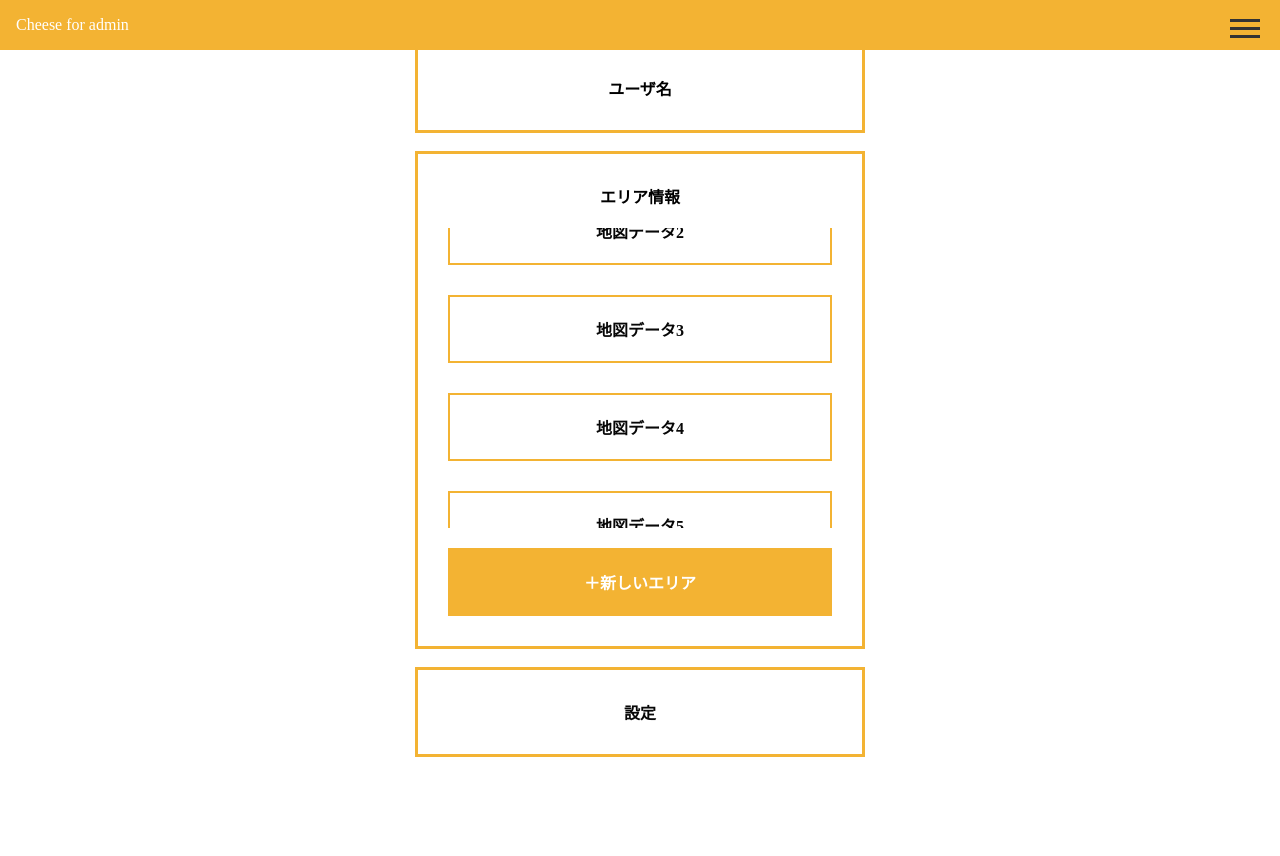
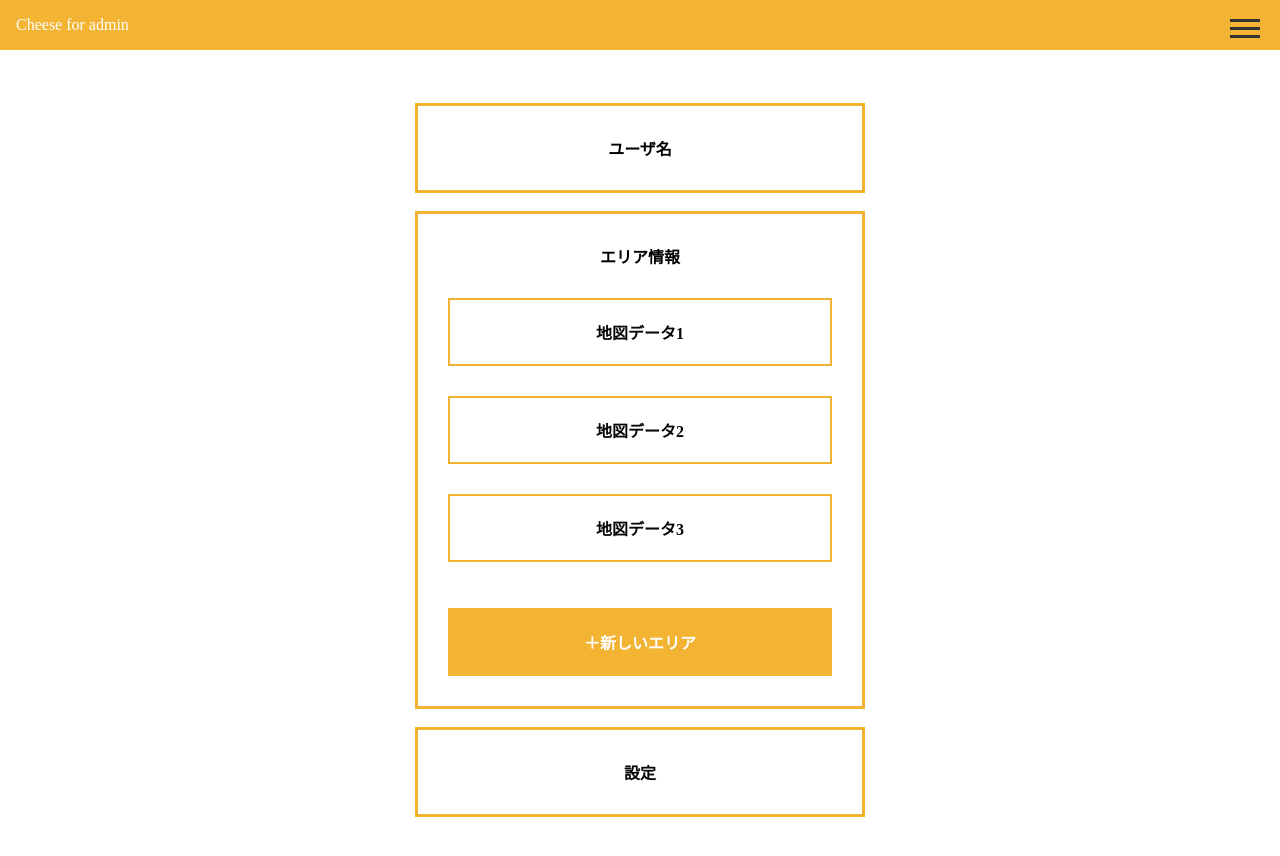
Before and after one commit to solomon011110/cheese-admin-app, a Next.js app: page / in a window 1280 px wide. Shown: the top 856 px of the page. Before the commit the page ends 800 px from the top, so only its background shows below. Built offline with nearby package versions, Linux system fonts and the light colour scheme.

Commit message:
app\api\mapData\route.tsの追加とapp\page.tsx及びcssの編集

```diff
--- /dev/null
+++ b/src/app/api/mapData/route.ts
@@ -0,0 +1,17 @@
+// src/app/api/mapData/route.ts
+import { NextResponse } from 'next/server';
+import path from 'path';
+import fs from 'fs/promises';
+
+export async function GET() {
+  try {
+    const filePath = path.join(process.cwd(), 'src', 'data', 'mapData.json');
+    const fileContents = await fs.readFile(filePath, 'utf-8');
+    const data = JSON.parse(fileContents);
+
+    return NextResponse.json(data);
+  } catch (error) {
+    console.error('API Route Error:', error);
+    return NextResponse.json({ error: 'データの取得に失敗' }, { status: 500 });
+  }
+}
--- a/src/app/globals.css
+++ b/src/app/globals.css
@@ -9,7 +9,6 @@ p{
 header{
     width: 100%;
     height: 60px;
-    position: absolute;
 }
 .nav{
     background-color: #f3b333;
@@ -172,17 +171,11 @@ a:active {
     padding: 30px;
     width: 30%;
     text-align: center;
+    flex-direction: column;
     display: flex;
-    flex-direction: column;
     gap: 20px;
-}
-.map-data{
-    width: 100%;
-    display: flex;
-    flex-direction: column;
-    justify-content: center;
-    gap: 10px;
-    overflow-y: scroll;
+    /* margin-left: auto; */
+    /* margin-right: auto; */
 }
 
 .map-data{
@@ -394,7 +387,7 @@ details{
 /* ------------add-newarea----------- */
 .step-list {
     display: flex;
-    padding: 20px 120px;
+    padding: 60px 120px 0px;
     gap: 4px;
 }
 
@@ -439,16 +432,17 @@ details{
     justify-content: center;
 }
 .newarea-content{
-    width: 62%;
-    aspect-ratio: 16/9;
+    width: 85%;
+    height: 450px;
     margin: 30px;
+    /* padding: ; */
+    line-height: 450px;
+    /* border: solid 2px #999999; */
     text-align: center;
     background-color:#ffecc7;
     color: #fff;
     font-size: 48px;
-    display: flex;
-    justify-content: center;
-    align-items: center;
+    /* font-weight:; */
 }
 
 .newarea-btn{
--- a/src/app/page.tsx
+++ b/src/app/page.tsx
@@ -1,18 +1,23 @@
-"use client"
+"use client";
+import { useEffect, useState } from "react";
 import Link from "next/link";
-import MapDate from "./compornents/mapDate"
-import fs from 'fs/promises';
-import path from 'path';
+import MapDate from "./compornents/mapDate";
 
 type MapData = {
   title: string;
   mapLink: string;
 };
 
-export default async function Page() {
-  const filePath = path.join(process.cwd(), 'src', 'data', 'mapData.json');
-  const jsonData = await fs.readFile(filePath, 'utf-8');
-  const mapDataList: MapData[] = JSON.parse(jsonData);
+export default function Page() {
+  const [mapDataList, setMapDataList] = useState<MapData[]>([]);
+  const [error, setError] = useState(false);
+
+  useEffect(() => {
+    fetch("/api/mapData")
+      .then((res) => res.json())
+      .then((data) => setMapDataList(data))
+      .catch(() => setError(true));
+  }, []);
 
   return (
     <div>
@@ -26,16 +31,21 @@ export default async function Page() {
         <div className="map-main">
           <p>エリア情報</p>
 
-
-        <div className="map-data">
-          {mapDataList.map(list =>
-              <MapDate
-                key = {list.title}
-                title = {list.title}
-                mapLink = {list.mapLink}
-              />)}
-        </div>
-
+          <div className="map-data">
+            {error ? (
+              <p>データの取得に失敗しました。</p>
+            ) : mapDataList.length === 0 ? (
+              <p>読み込み中...</p>
+            ) : (
+              mapDataList.map((list) => (
+                <MapDate
+                  key={list.title}
+                  title={list.title}
+                  mapLink={list.mapLink}
+                />
+              ))
+            )}
+          </div>
 
           <div>
             <Link href="/add-newarea">
@@ -46,7 +56,6 @@ export default async function Page() {
           </div>
         </div>
 
-
         <br />
 
         <Link href="/setting" className="set-main">
```
